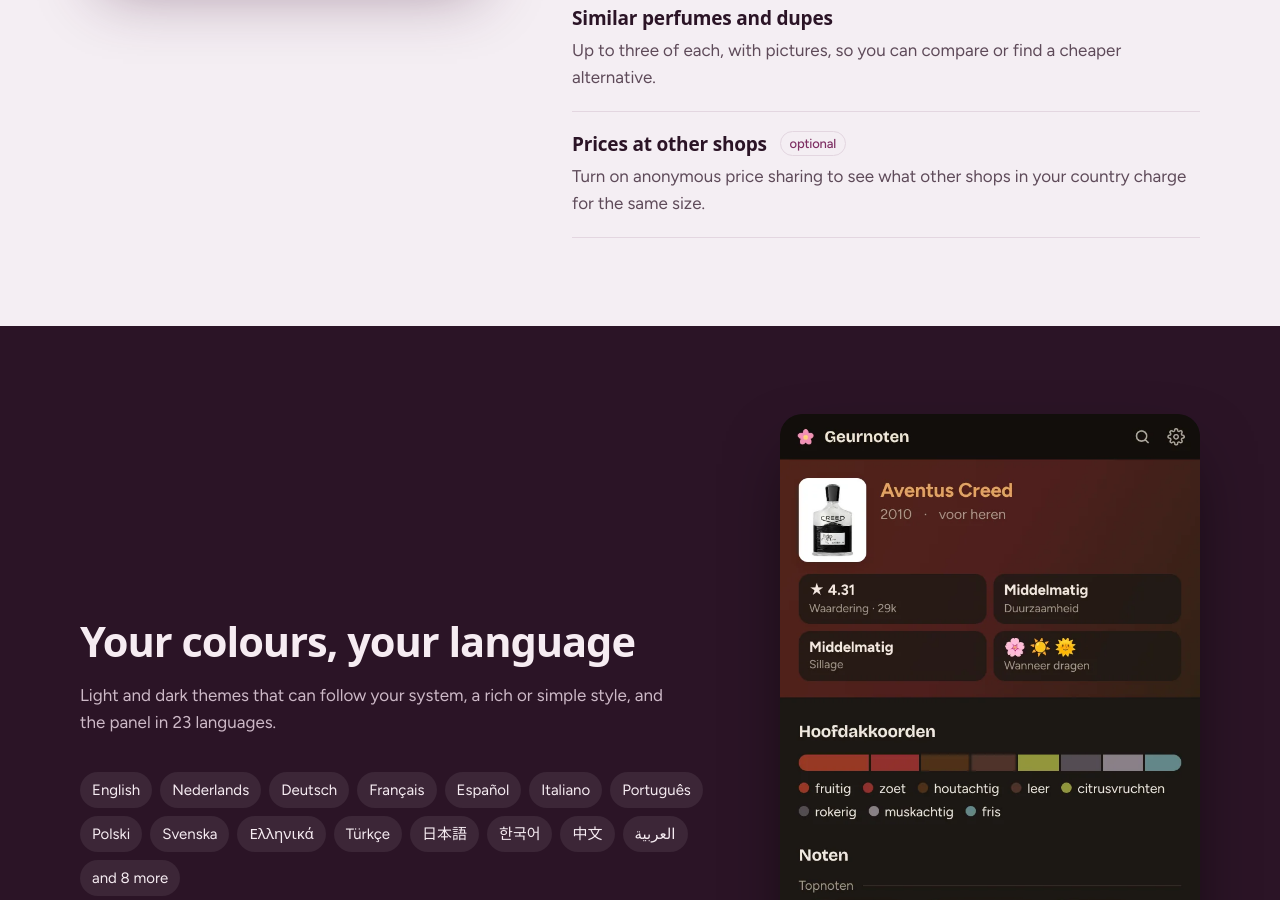
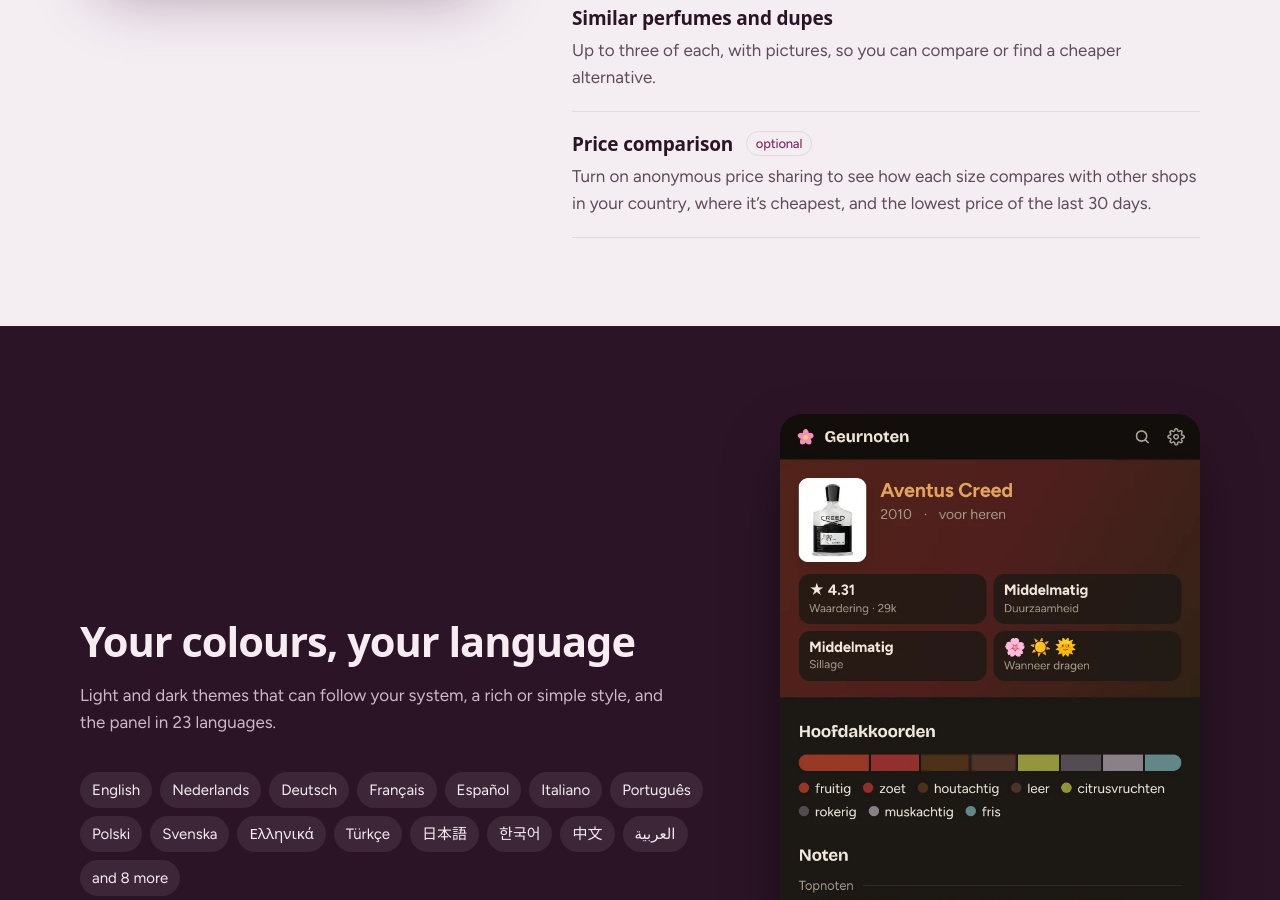
Before and after one commit to Tygovanschie/fragrance-notes, a browser extension: page site/index.html in a window 1280 px wide. Shown: the part 2040-2940 px from the top of the page. Drawn offline with Linux system fonts and the light colour scheme; a web font is replaced by a local one.

Commit message:
Site: "Price comparison" text for the shared prices feature
Co-Authored-By: Claude Opus 5.5 <noreply@anthropic.com>

```diff
--- a/site/index.html
+++ b/site/index.html
@@ -76,7 +76,7 @@
             <div><dt>What people say</dt><dd>The pros and cons reviewers mention most.</dd></div>
             <div><dt>Longevity and sillage</dt><dd>How long it lasts on skin and how far it projects.</dd></div>
             <div><dt>Similar perfumes and dupes</dt><dd>Up to three of each, with pictures, so you can compare or find a cheaper alternative.</dd></div>
-            <div><dt>Prices at other shops <span class="opt">optional</span></dt><dd>Turn on anonymous price sharing to see what other shops in your country charge for the same size.</dd></div>
+            <div><dt>Price comparison <span class="opt">optional</span></dt><dd>Turn on anonymous price sharing to see how each size compares with other shops in your country, where it’s cheapest, and the lowest price of the last 30 days.</dd></div>
           </dl>
         </div>
       </div>
```
